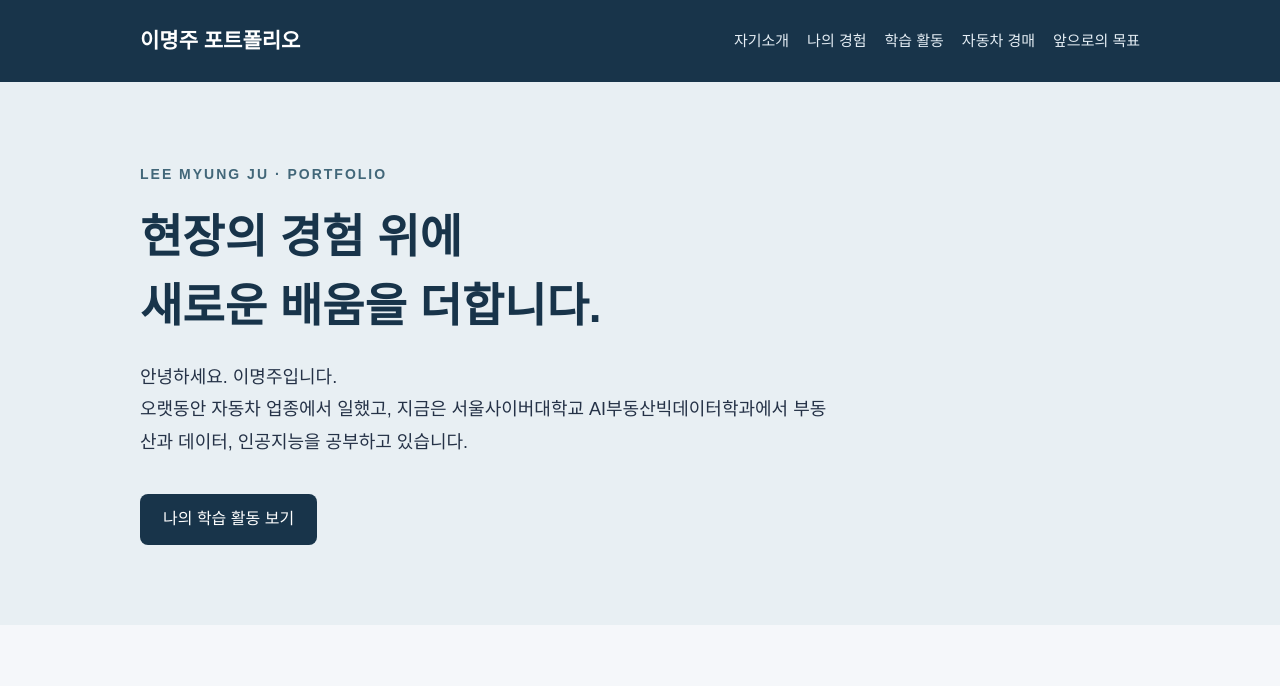
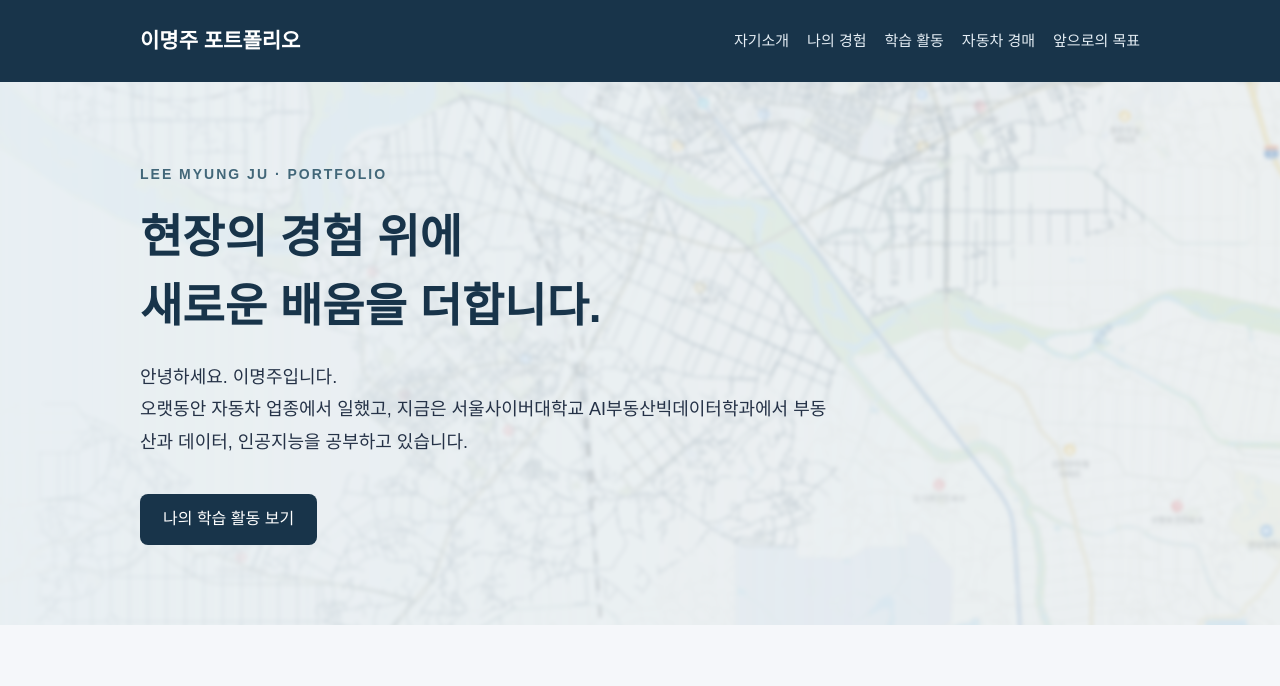
Before and after one commit to q88062794-max/q88062794-max.github.io, a plain HTML site: page index.html in a window 1280 px wide. Shown: the top 686 px of the page. Drawn offline with Linux system fonts and the light colour scheme.

Commit message:
첫 화면에 평택시 QGIS 지도 배경 적용
Add background gradient and image to hero section

```diff
--- a/index.html
+++ b/index.html
@@ -60,8 +60,22 @@
     }
 
     .hero {
+      position: relative;
+      isolation: isolate;
+      overflow: hidden;
       background: #e8eff3;
       padding: 80px 24px;
+    }
+
+    .hero::before {
+      content: "";
+      position: absolute;
+      z-index: -1;
+      inset: -8px;
+      background:
+        linear-gradient(90deg, rgba(232, 239, 243, 0.94), rgba(232, 239, 243, 0.68)),
+        url("pyeongtaek_roads.png") center / cover no-repeat;
+      filter: blur(2px);
     }
 
     .hero-inner {
```
